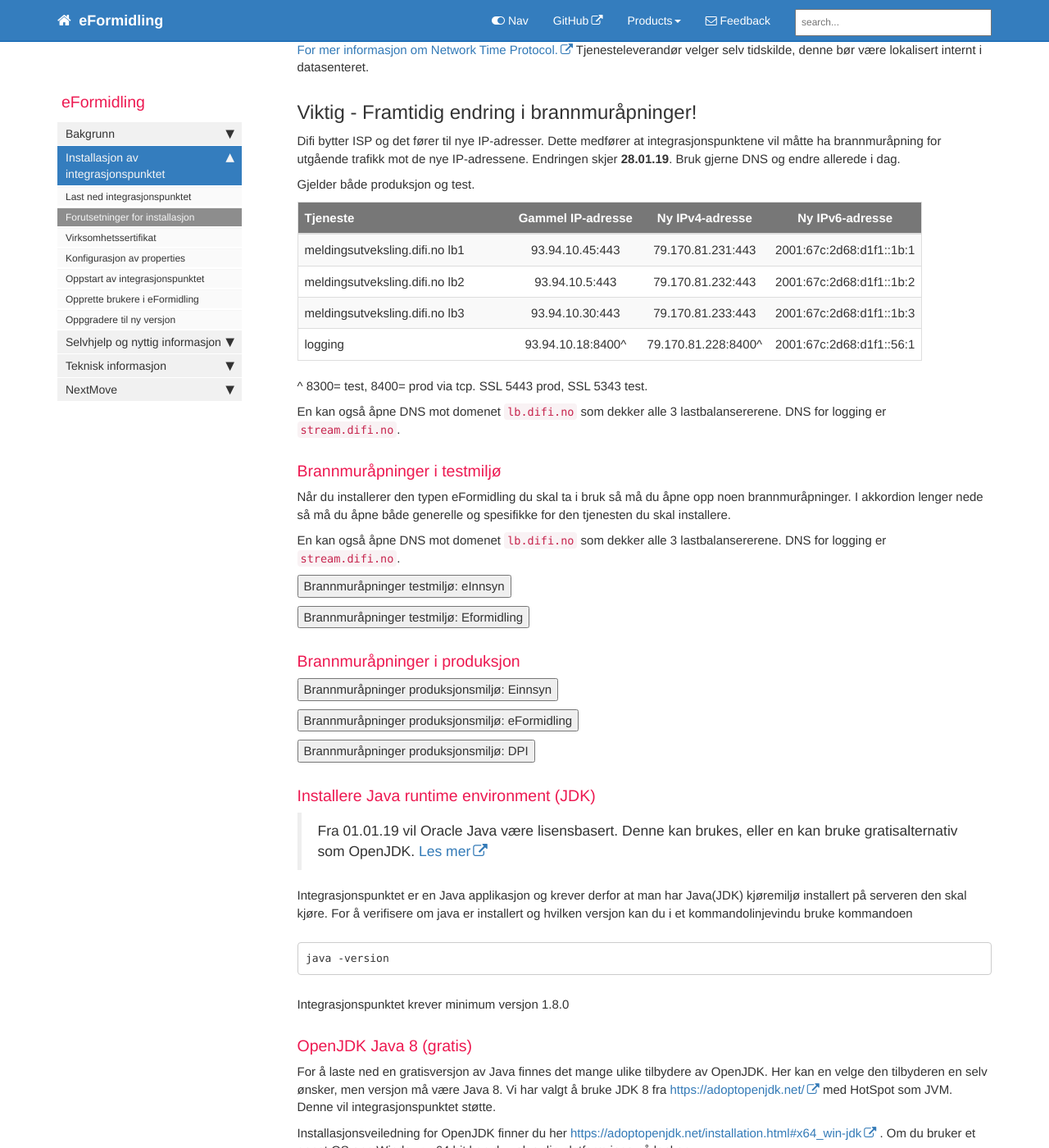
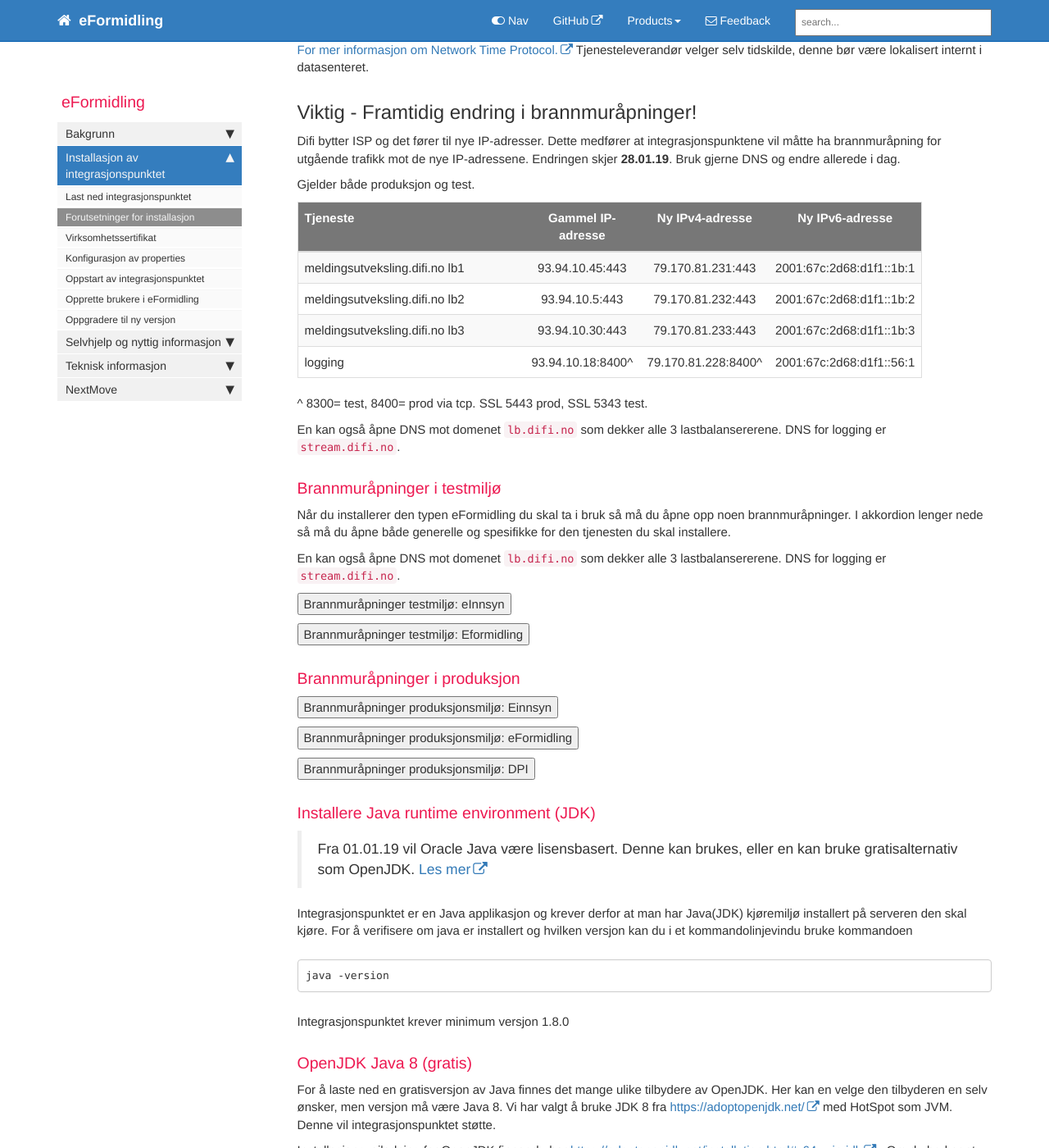
Before and after one commit to difi/eformidling, a Jekyll site: the page built from pages/Installasjon/prereq.md, in a window 1280 px wide and 1400 px high, scrolled down 992 px. Shown: the whole window at 82% size. Built offline with Jekyll 4.4.1, drawn with Linux system fonts in a browser that asks for light colours; nearby versions of some CDN libraries; comment, search, counter and statistics services are not loaded.

Commit message:
Update staging_generell.html

```diff
--- a/_includes/custom/firewall_staging/staging_generell.html
+++ b/_includes/custom/firewall_staging/staging_generell.html
@@ -4,7 +4,7 @@ table {
   width:100%;
 }
 th {
-   width:70%;
+   width:80%;
 	}
 </style>
 <table>
@@ -33,15 +33,15 @@ th {
 <b>Id-portens autentiseringstjeneste </b>
 <table>
 	<tr>
-		<th>Tjeneste</th>
+		<th style="width:50%">Tjeneste</th>
 		<th>TCP-adresse</th>
 	</tr>
 	<tr>
-		<td>oidc-ver1.difi.no</td>
+		<td style="width:50%">oidc-ver1.difi.no</td>
 		<td>146.192.252.121:443</td>
 	</tr>
 	<tr>
-		<td>oidc-ver2.difi.no</td>
+		<td style="width:50%">oidc-ver2.difi.no</td>
 		<td>146.192.252.152:443</td>
 	</tr>
 </table>
```
